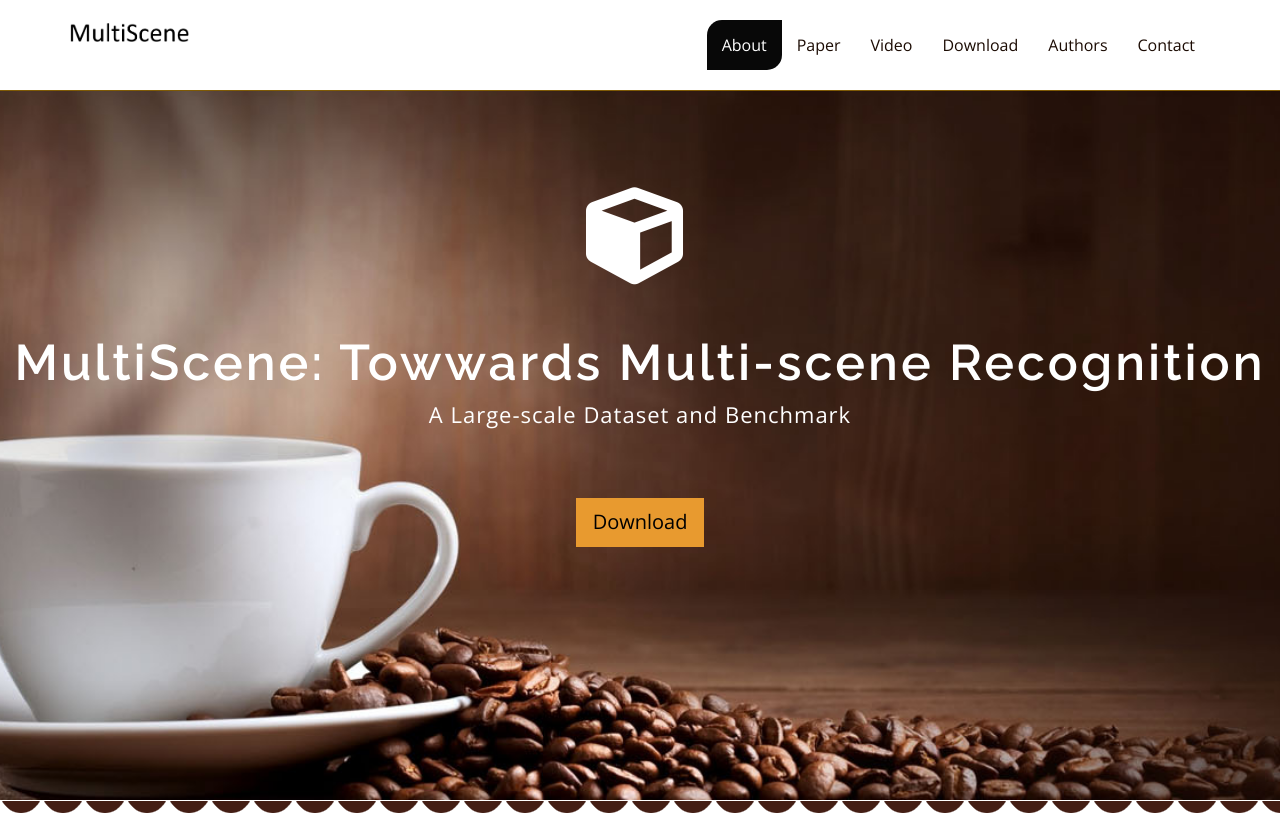
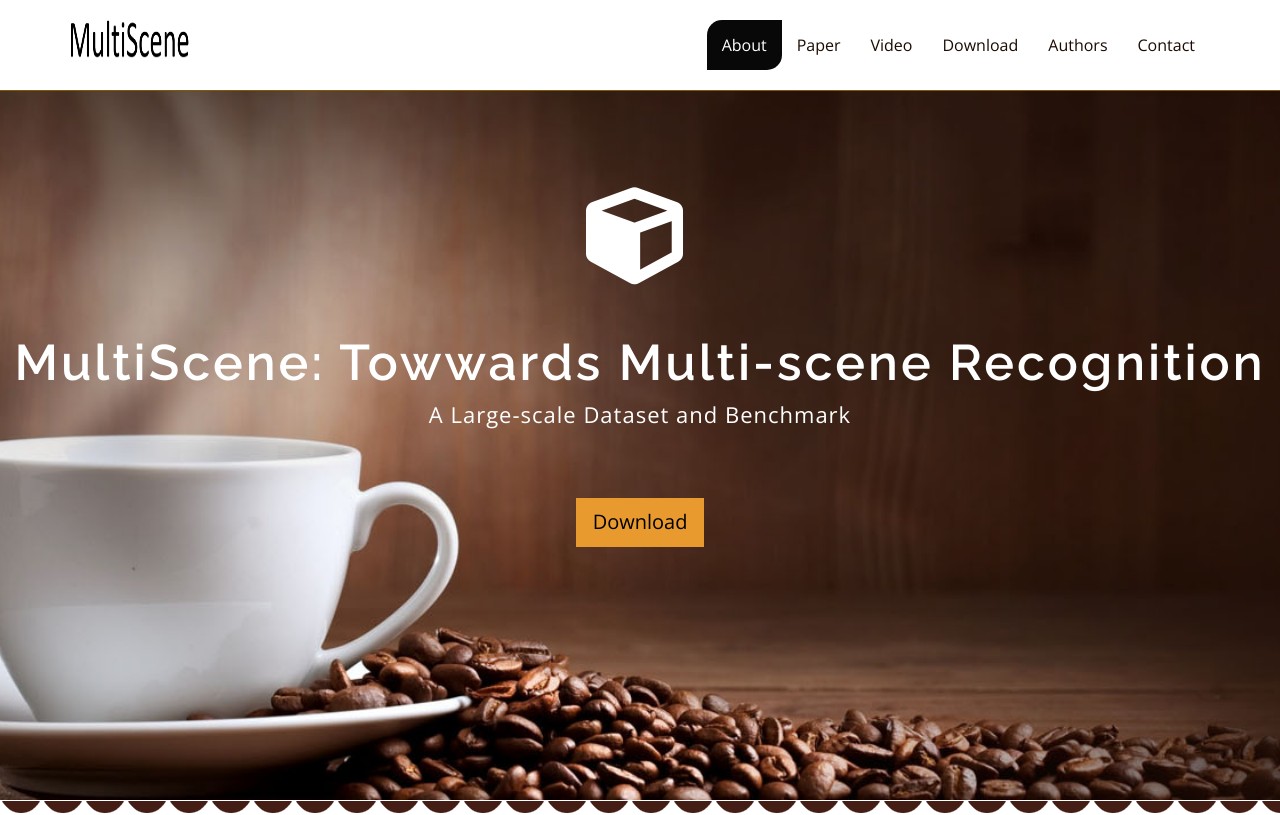
Before and after one commit to MultiScene/MultiScene, a plain HTML site: page index.html in a window 1280 px wide. Shown: the top 815 px of the page. Drawn offline with nearby package versions, Linux system fonts and the light colour scheme.

Commit message:
Update index.html

```diff
--- a/index.html
+++ b/index.html
@@ -32,7 +32,7 @@
 
       <div class="navbar-header">
 	   <div class="pull-left logo">
-        <a class="" href="#home"><img src="assets/img/header.png" width="119" height="19"/></a>
+        <a class="" href="#home"><img src="assets/img/header.png" width="119" height="38"/></a>
        </div>
         <button type="button" class="navbar-toggle" data-toggle="collapse" data-target=".navbar-collapse"> <span class="icon-bar"></span> <span class="icon-bar"></span> <span class="icon-bar"></span> </button>
         </div>
```
